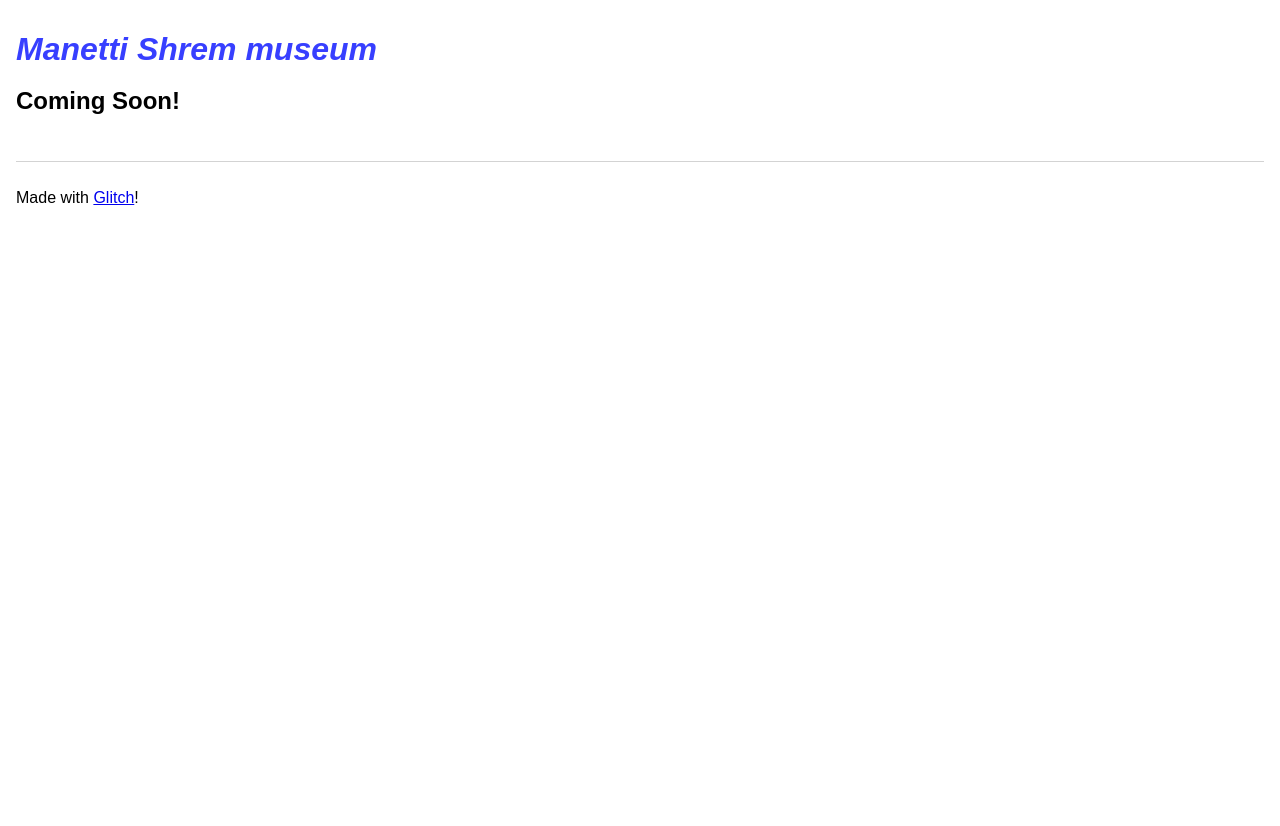
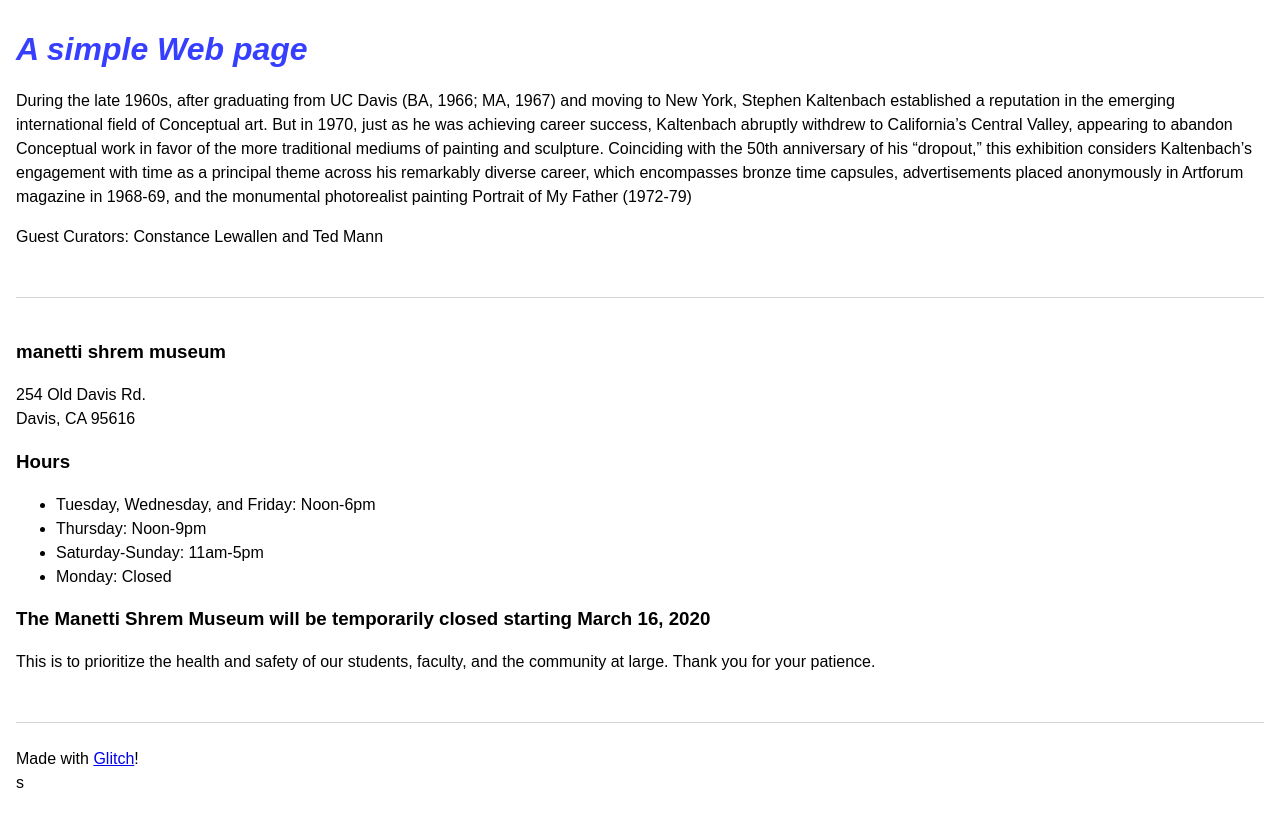
Before and after one commit to bradosia/ECS-162-Assignment-1-2020, a website: page public/museum.html in a window 1280 px wide. Before the commit the page ends 800 px from the top, so only its background shows below. Drawn offline with Linux system fonts and the light colour scheme.

Commit message:
Update museum.html

```diff
--- a/public/museum.html
+++ b/public/museum.html
@@ -1,27 +1,47 @@
-<!-- This is a static file -->
-<!-- served from your routes in server.js -->
-<!DOCTYPE html>
-<html lang="en">
+<!-- This is the awful HTML comment syntax -->
+<!DOCTYPE html>  <!-- Message to browser...I think I am HTML -->
+<html lang="en"> <!-- My text is in English -->
+
   <head>
-    <meta charset="utf-8">
+    <meta charset="utf-8"> <!-- Binary encoding of characters -->
     <title>Static server</title>
-    <meta http-equiv="X-UA-Compatible" content="IE=edge">
-    <meta name="viewport" content="width=device-width, initial-scale=1">
-    <meta name="description" content="Our Web page, made with Glitch">
-    <link id="favicon" rel="icon" href="https://glitch.com/edit/favicon-app.ico" type="image/x-icon">
+    <meta name="viewport" content="width=device-width, initial-scale=1">  <!-- This will come in handy later -->
 
-    <!-- import the webpage's stylesheet -->
+    <!-- import the webpage's css -->
     <link rel="stylesheet" href="/style.css">
 
 
   </head>
   <body>
     <header>
-      <h1>Manetti Shrem museum</h1>
+      <h1>A simple Web page</h1>
     </header>
 
     <main>
-      <h2>Coming Soon!</h2>
+          <p>During the late 1960s, after graduating from UC Davis (BA, 1966; MA, 1967) and moving to New York, Stephen Kaltenbach established a reputation in the emerging international field of Conceptual art. But in 1970, just as he was achieving career
+      success, Kaltenbach abruptly withdrew to California’s Central Valley, appearing to abandon Conceptual work in favor of the more traditional mediums of painting and sculpture. Coinciding with the 50th anniversary of his “dropout,” this
+      exhibition considers Kaltenbach’s engagement with time as a principal theme across his remarkably diverse career, which encompasses bronze time capsules, advertisements placed anonymously in Artforum magazine in 1968-69, and the monumental
+      photorealist painting Portrait of My Father (1972-79)</p>
+    <p>Guest Curators: Constance Lewallen and Ted Mann</p>
+  </main>
+  <footer>
+    <div>
+      <h3>manetti shrem museum</h3>
+      <p>254 Old Davis Rd. <br>Davis, CA 95616</p>
+    </div>
+    <div>
+      <h3>Hours</h3>
+      <ul>
+        <li>Tuesday, Wednesday, and Friday: Noon-6pm</li>
+        <li>Thursday: Noon-9pm</li>
+        <li>Saturday-Sunday: 11am-5pm</li>
+        <li>Monday: Closed</li>
+      </ul>
+    </div>
+    <div>
+      <h3>The Manetti Shrem Museum will be temporarily closed starting March 16, 2020</h3>
+      <p>This is to prioritize the health and safety of our students, faculty, and the community at large. Thank you for your patience.</p>
+    </div>
     </main>
 
     <footer>Made with <a href="https://glitch.com">Glitch</a>!</footer>
@@ -29,8 +49,8 @@
     <!-- include the Glitch button to show what the webpage is about and
           to make it easier for folks to view source and remix -->
     <div class="glitchButton" style="position:fixed;top:2em;right:20px;"></div>
-    <script src="https://button.glitch.me/button.js"></script>
   </body>
-  <!-- import the webpage's client-side javascript file -->
-  <script src="/script.js"></script>
-</html>
+
+  <!-- import the webpage's browser-side javascript file -->
+  <!-- Does not do anything yet -->
+  <script src="/script.js"></script>s
```
